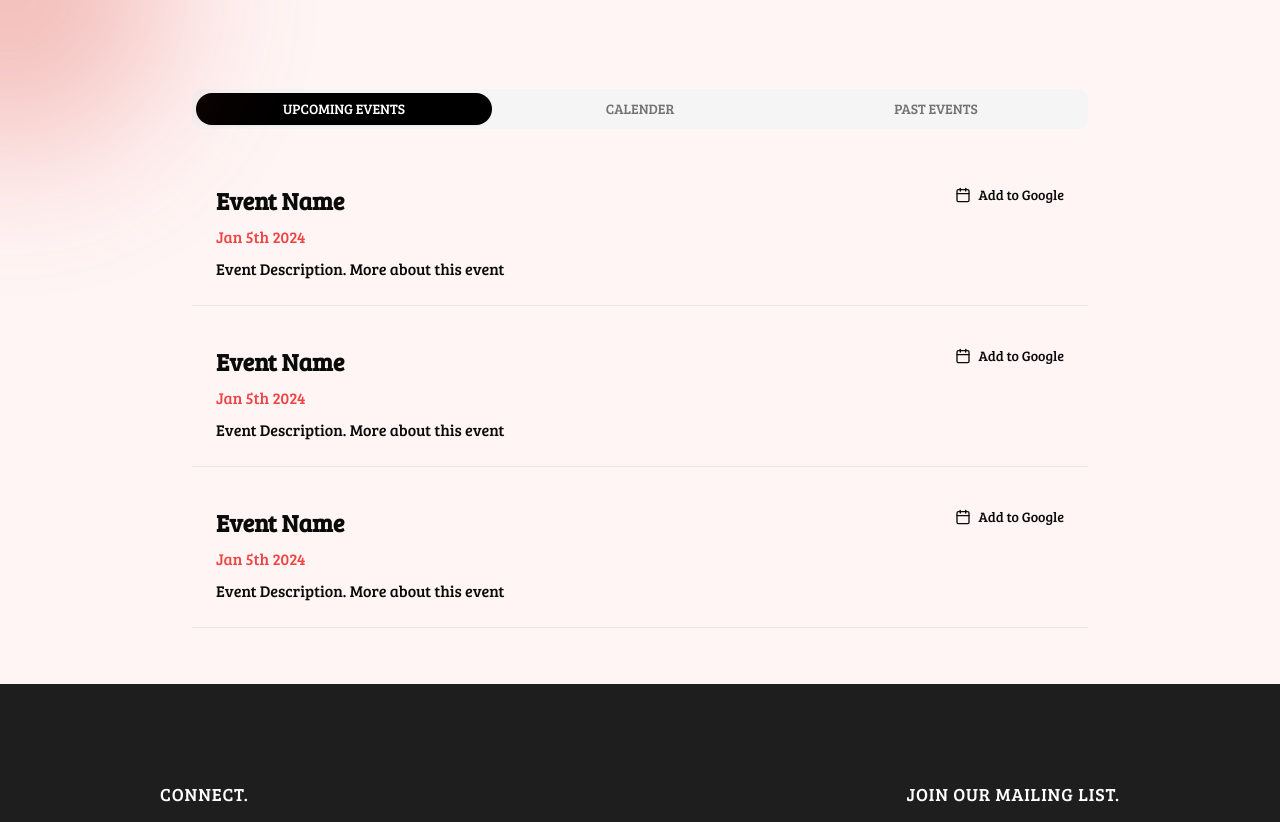
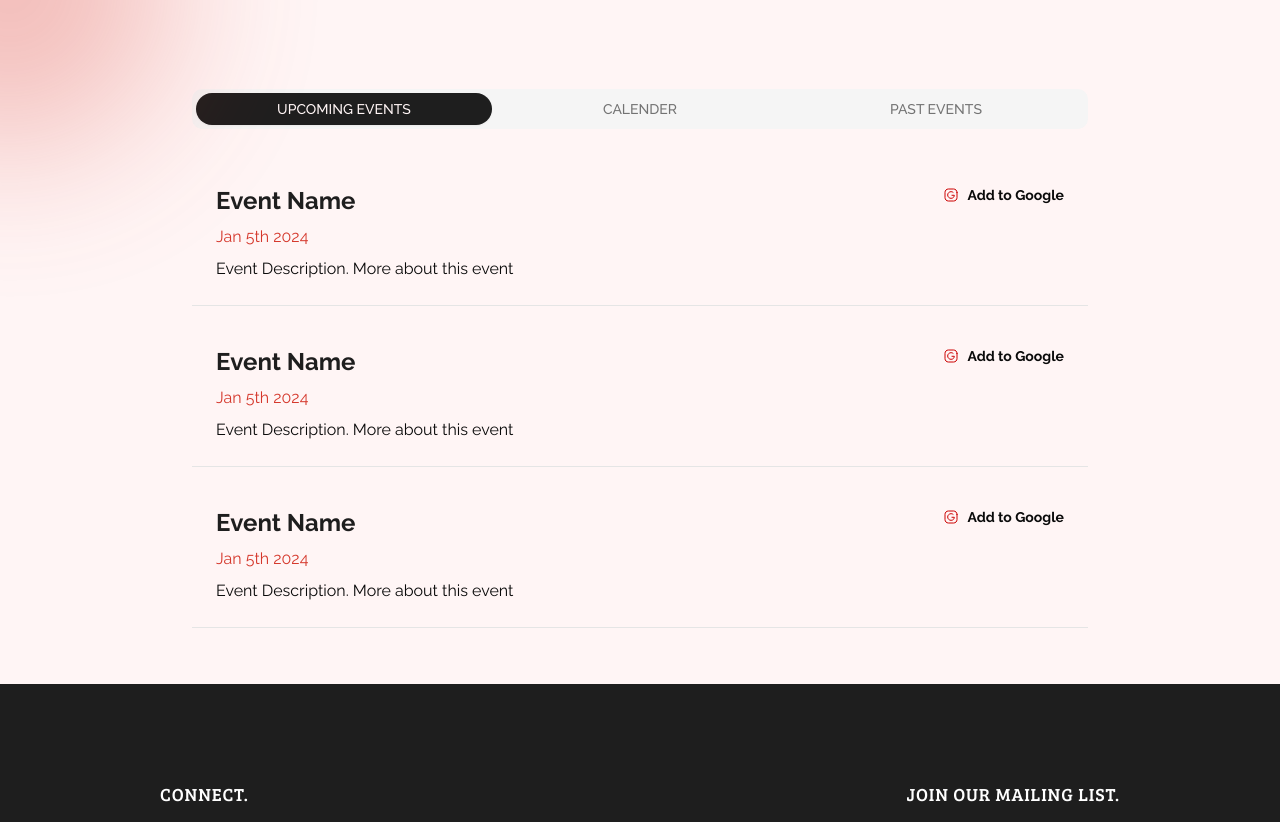
Before and after one commit to iitacm/iitacm1.github.io, a Next.js app: page /events in a window 1280 px wide. Shown: the part 771-1593 px from the top of the page. Built offline with nearby package versions, Linux system fonts and the light colour scheme.

Commit message:
`Added GoogleSVG component and updated EventsTabs component to use it`

```diff
--- a/app/svgs.tsx
+++ b/app/svgs.tsx
@@ -122,3 +122,29 @@ export const CloseSVG = () => {
 </svg>
     );
 };
+
+export const GoogleSVG = ({ className, color } : { className: string, color?: string }) => {
+  return (
+    <svg
+    className={className}
+    strokeWidth="1.5"
+    viewBox="0 0 24 24"
+    fill="none"
+    xmlns="http://www.w3.org/2000/svg"
+    color={color !== null ? color : "#1E1E1E"}
+  >
+    <path
+      d="M15.5475 8.30327C14.6407 7.49361 13.4329 7 12.1089 7C9.28696 7 7 9.23899 7 12C7 14.761 9.28696 17 12.1089 17C15.5781 17 16.86 14.4296 17 12.4167H12.841"
+      stroke={color !== null ? color : "#1E1E1E"}
+      strokeWidth="1.5"
+    />
+    <path
+      d="M21 8V16C21 18.7614 18.7614 21 16 21H8C5.23858 21 3 18.7614 3 16V8C3 5.23858 5.23858 3 8 3H16C18.7614 3 21 5.23858 21 8Z"
+      stroke={color !== null ? color : "#1E1E1E"}
+      strokeWidth="1.5"
+      strokeLinecap="round"
+      strokeLinejoin="round"
+    />
+</svg>
+  );
+};
--- a/components/events/events-tabs.tsx
+++ b/components/events/events-tabs.tsx
@@ -1,6 +1,6 @@
 "use client"
-import { CalendarIcon } from "lucide-react"
 import { Tabs, TabsContent, TabsList, TabsTrigger } from "@/components/ui/tabs"
+import { GoogleSVG } from "@/app/svgs"
 
 interface Event {
   name: string
@@ -28,48 +28,43 @@ const upcomingEvents: Event[] = [
 
 const pastEvents: Event[] = [
   {
-    name: "Past Event",
-    date: "Dec 1st 2023",
-    description: "Past event description",
-  },
-  {
-    name: "Past Event",
-    date: "Nov 28th 2023",
-    description: "Past event description",
+    name: "Career Elevation Workshop",
+    date: "Feb 8th 2025",
+    description: "Polish your Resume and Elevator Pitch with insights from industry experts to boost your career.",
   },
 ]
 
 export function EventsTabs() {
   return (
-    <Tabs defaultValue="upcoming" className="w-full max-w-4xl mx-auto">
+    <Tabs defaultValue="upcoming" className="font-raleway w-full max-w-4xl mx-auto">
       <TabsList className="grid w-full grid-cols-3 mb-8">
         <TabsTrigger
           value="upcoming"
-          className="data-[state=active]:bg-black data-[state=active]:text-white rounded-full"
+          className="data-[state=active]:bg-fontcolor data-[state=active]:text-background rounded-full"
         >
           UPCOMING EVENTS
         </TabsTrigger>
         <TabsTrigger
           value="calendar"
-          className="data-[state=active]:bg-black data-[state=active]:text-white rounded-full"
+          className="data-[state=active]:bg-fontcolor data-[state=active]:text-background rounded-full"
         >
           CALENDER
         </TabsTrigger>
-        <TabsTrigger value="past" className="data-[state=active]:bg-black data-[state=active]:text-white rounded-full">
+        <TabsTrigger value="past" className="data-[state=active]:bg-fontcolor data-[state=active]:text-background rounded-full">
           PAST EVENTS
         </TabsTrigger>
       </TabsList>
 
       <TabsContent value="upcoming" className="space-y-4">
         {upcomingEvents.map((event, index) => (
-          <div key={index} className="flex items-start justify-between p-6 border-b">
+          <div key={index} className="font-raleway flex items-start justify-between p-6 border-b">
             <div className="space-y-2">
-              <h3 className="text-2xl font-bold">{event.name}</h3>
-              <p className="text-red-500">{event.date}</p>
+              <h3 className="text-2xl text-fontcolor font-bold">{event.name}</h3>
+              <p className="text-light-red">{event.date}</p>
               <p className="text-gray-600">{event.description}</p>
             </div>
-            <button className="flex items-center gap-2 text-sm">
-              <CalendarIcon className="w-4 h-4" />
+            <button className="flex items-center gap-2 text-sm font-bold">
+              <GoogleSVG className="w-4 h-4" color="#CC0000" />
               Add to Google
             </button>
           </div>
@@ -96,11 +91,11 @@ export function EventsTabs() {
 
       <TabsContent value="past" className="space-y-4">
         {pastEvents.map((event, index) => (
-          <div key={index} className="flex items-start justify-between p-6 border-b">
+          <div key={index} className="font-raleway flex items-start justify-between p-6 border-b">
             <div className="space-y-2">
-              <h3 className="text-2xl font-bold">{event.name}</h3>
-              <p className="text-red-500">{event.date}</p>
-              <p className="text-gray-600">{event.description}</p>
+              <h3 className="text-2xl text-fontcolor font-bold">{event.name}</h3>
+              <p className="text-gray font-bold">{event.date}</p>
+              <p className="text-gray">{event.description}</p>
             </div>
           </div>
         ))}
```
